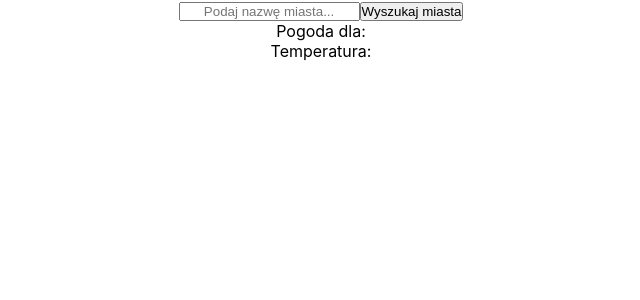
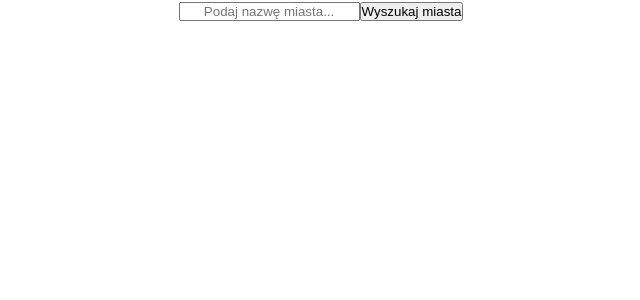
Before and after one commit to Student235555/simple-weather-app, a React (Create React App) app: page / in a window 1280 px wide. Shown: the top 300 px of the page, without its empty margins (319-959 px from the left). Built offline with nearby package versions, Linux system fonts and the light colour scheme.

Commit message:
Finish proper results display functionality

```diff
--- a/src/Components/App.js
+++ b/src/Components/App.js
@@ -17,7 +17,7 @@ const App = () => {
   const [pressure, setPressure] = useState('');
   const [err, setErr] = useState(false);
 
-  const weather = [err, date, city, sunrise, sunset, temp, pressure, wind];
+  const weather = [city, date, temp, sunrise, sunset, pressure, wind, err];
 
   const handleClick = (e) => {
 
--- a/src/Components/Result.js
+++ b/src/Components/Result.js
@@ -2,11 +2,31 @@ import React from "react";
 import './Result.css';
 
 const Result = ({weather}) => {
+
+    let content = null;
+
+    if(!weather[7] && weather[0]){
+
+        const sunriseTime = new Date(weather[3]*1000).toLocaleTimeString();
+        const sunsetTime = new Date(weather[4]*1000).toLocaleTimeString();
+
+        content = (
+            <div>
+                <h3>Wyniki wyszukiwania dla: <em>{weather[0]}</em></h3>
+                <h4>Dane dla dnia i godziny: {weather[1]}</h4>
+                <h4>Temperatura: {weather[2]} &#176;C</h4>
+                <h4>Wschód słońca: {sunriseTime}</h4>
+                <h4>Zachód słońca: {sunsetTime}</h4>
+                <h4>Ciśnienie: {weather[5]} hPa</h4>
+                <h4>Siła wiatru: {weather[6]} m/s</h4>
+            </div>
+        )
+    }
+
     return (
-        <>
-            <p>Pogoda dla: {weather[2]}</p>
-            <p>Temperatura: {weather[5]}</p>
-        </>
+      <div className='result'>
+          {weather[7] ? `Nie ma w bazie miasta ${weather[0]}`: content}
+      </div>
      );
 }
 
```
